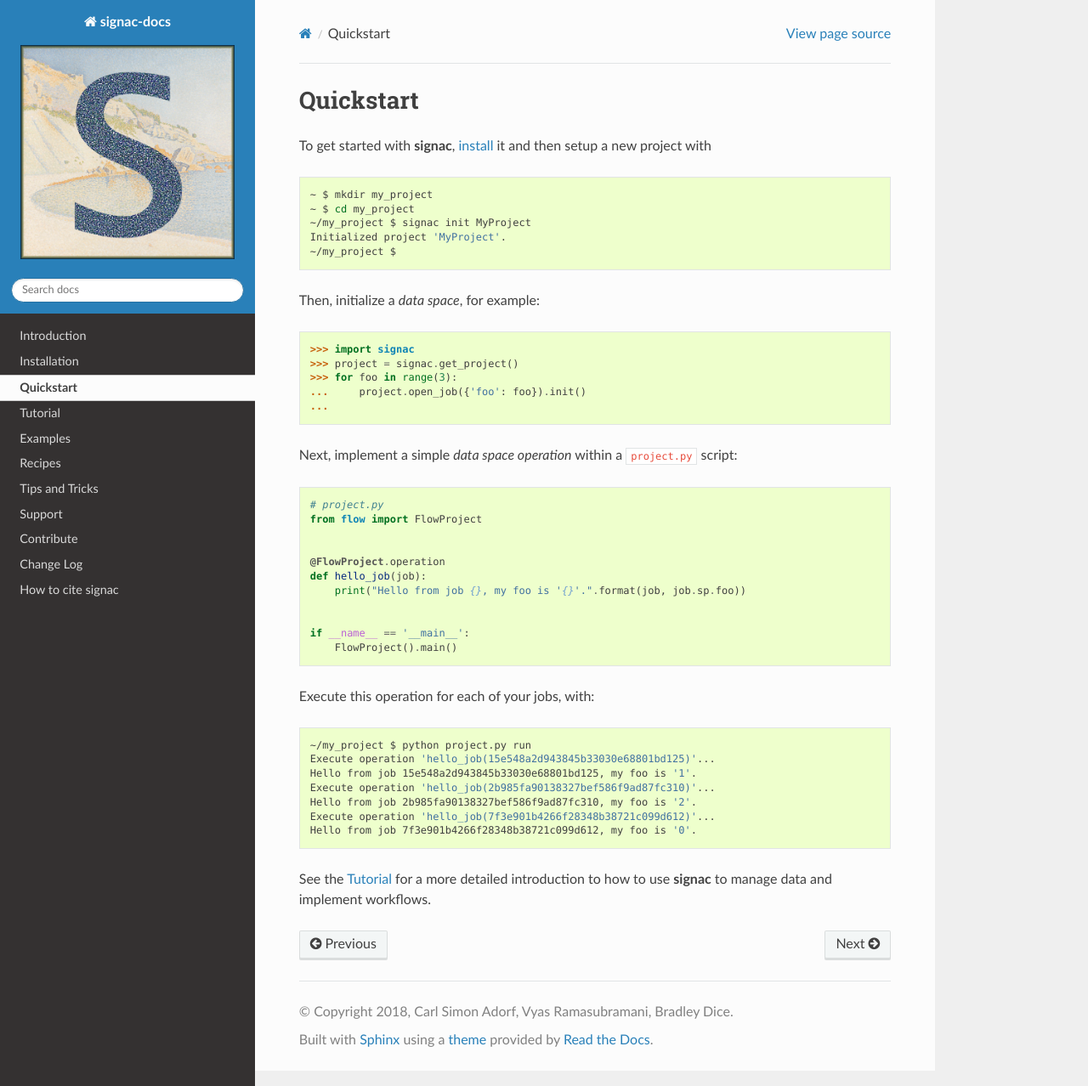
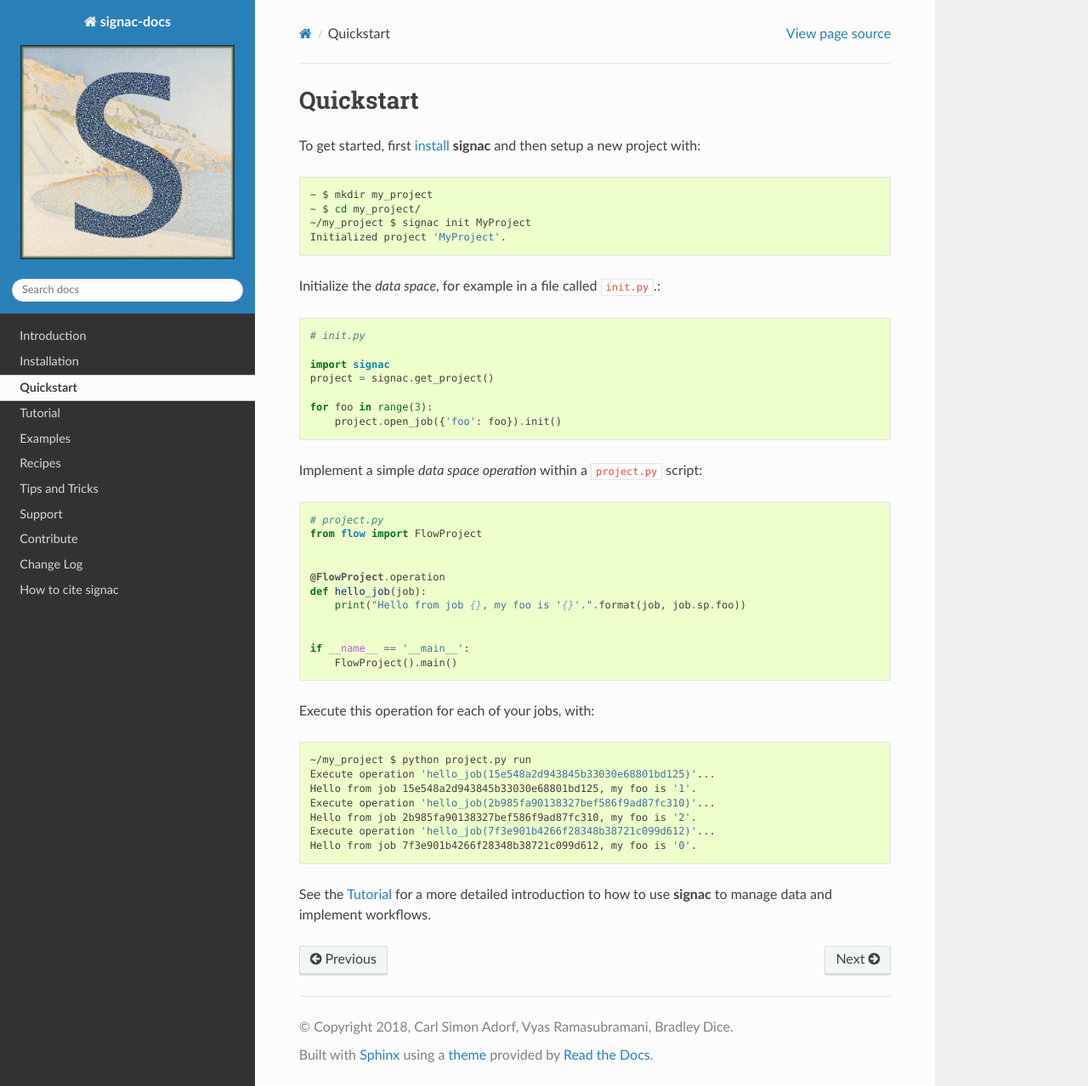
Before and after one commit to glotzerlab/signac-docs, a Sphinx documentation site: the page built from docs/source/quickstart.rst, in a window 1280 px wide and 1278 px high. Shown: the whole window at 85% size. Built offline with Sphinx 7.4.7 and the Read the Docs theme 2.0.0, drawn with Linux system fonts in a browser that asks for light colours; pages that are not in the unit, such as notebooks, are missing from menus.

Commit message:
Revise the Quickstart chapter.

```diff
--- a/docs/source/quickstart.rst
+++ b/docs/source/quickstart.rst
@@ -4,27 +4,30 @@
 Quickstart
 ==========
 
-To get started with **signac**, :ref:`install <installation>` it and then setup a new project with
+.. todo:: Consider to replace this with a screencast!
+
+To get started, first :ref:`install <installation>` **signac** and then setup a new project with:
 
 .. code-block:: bash
 
     ~ $ mkdir my_project
-    ~ $ cd my_project
+    ~ $ cd my_project/
     ~/my_project $ signac init MyProject
     Initialized project 'MyProject'.
-    ~/my_project $
 
-Then, initialize a *data space*, for example:
+Initialize the *data space*, for example in a file called ``init.py``.:
 
 .. code-block:: python
 
-    >>> import signac
-    >>> project = signac.get_project()
-    >>> for foo in range(3):
-    ...     project.open_job({'foo': foo}).init()
-    ...
+    # init.py
 
-Next, implement a simple *data space operation* within a ``project.py`` script:
+    import signac
+    project = signac.get_project()
+
+    for foo in range(3):
+        project.open_job({'foo': foo}).init()
+
+Implement a simple *data space operation* within a ``project.py`` script:
 
 .. code-block:: python
 
```
